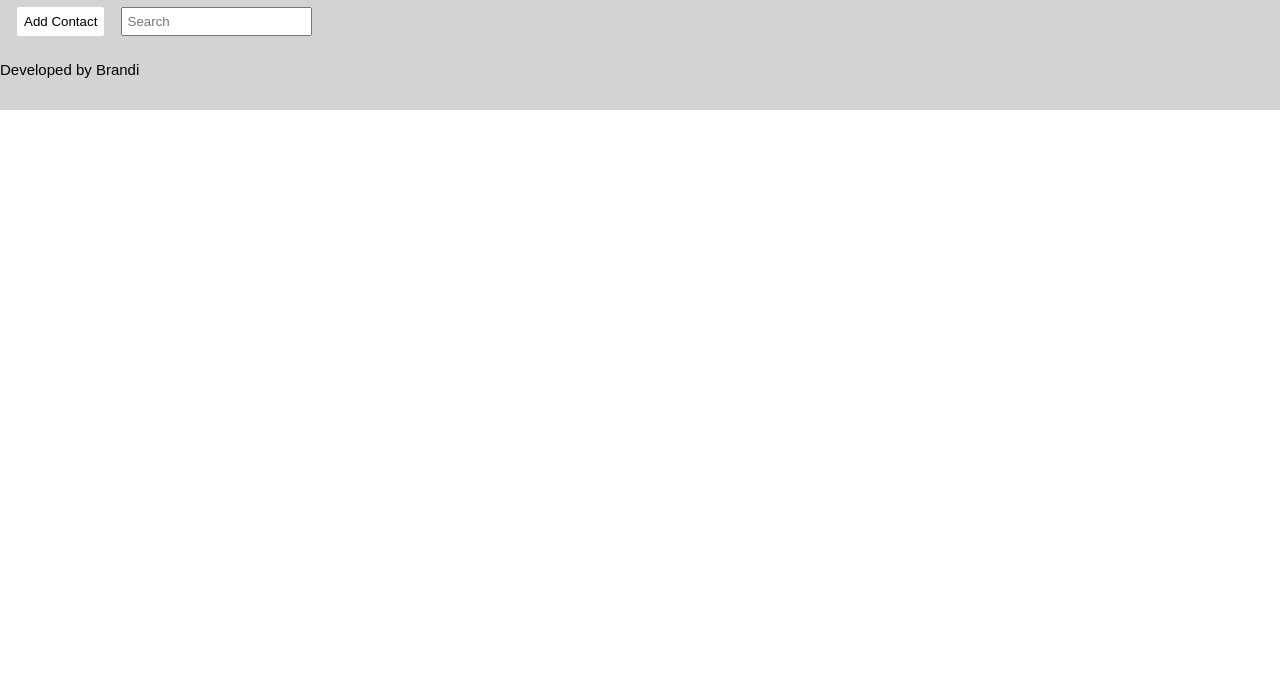
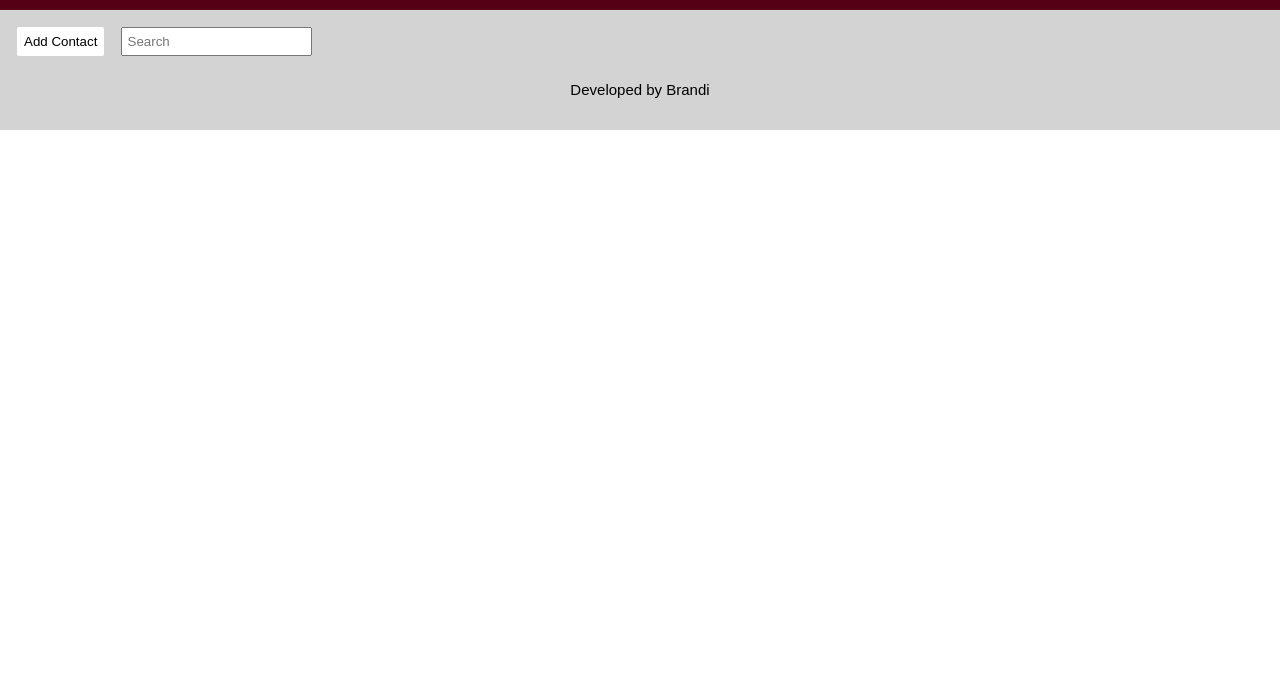
Before and after one commit to brandiseeley/contact_manager_exercise, a website with bundled scripts: page public/index.html in a window 1280 px wide. Shown: the part 110-800 px from the top of the page. Built offline with nearby package versions, Linux system fonts and the light colour scheme; files whose address does not match are found by name.

Commit message:
Small CSS tweaks

```diff
--- a/public/stylesheets/main.css
+++ b/public/stylesheets/main.css
@@ -112,6 +112,14 @@ strong {
   font-size: 18px;
 }
 
+footer {
+  text-align: center;
+}
+
+header, footer {
+  padding: 10px;
+}
+
 .tag {
   border: 1px solid lightcoral;
   background-color: lightgray;
@@ -134,12 +142,12 @@ div.email, div.phone_number {
   padding: 0;
   max-height: 300px;
   overflow: hidden;
-  transition: max-height 1s ease-in;
+  transition: max-height 0.75s ease-in;
 }
 
 #contactFormWrapper.hidden {
   max-height: 0;
-  transition: max-height 1s ease-in;
+  transition: max-height 0.75s ease-in;
 }
 
 #padding {
@@ -148,7 +156,7 @@ div.email, div.phone_number {
 
 #controls, footer {
   background-color: lightgrey;
-  height: 50px;
+  height: 40px;
 }
 
 #contacts {
```
